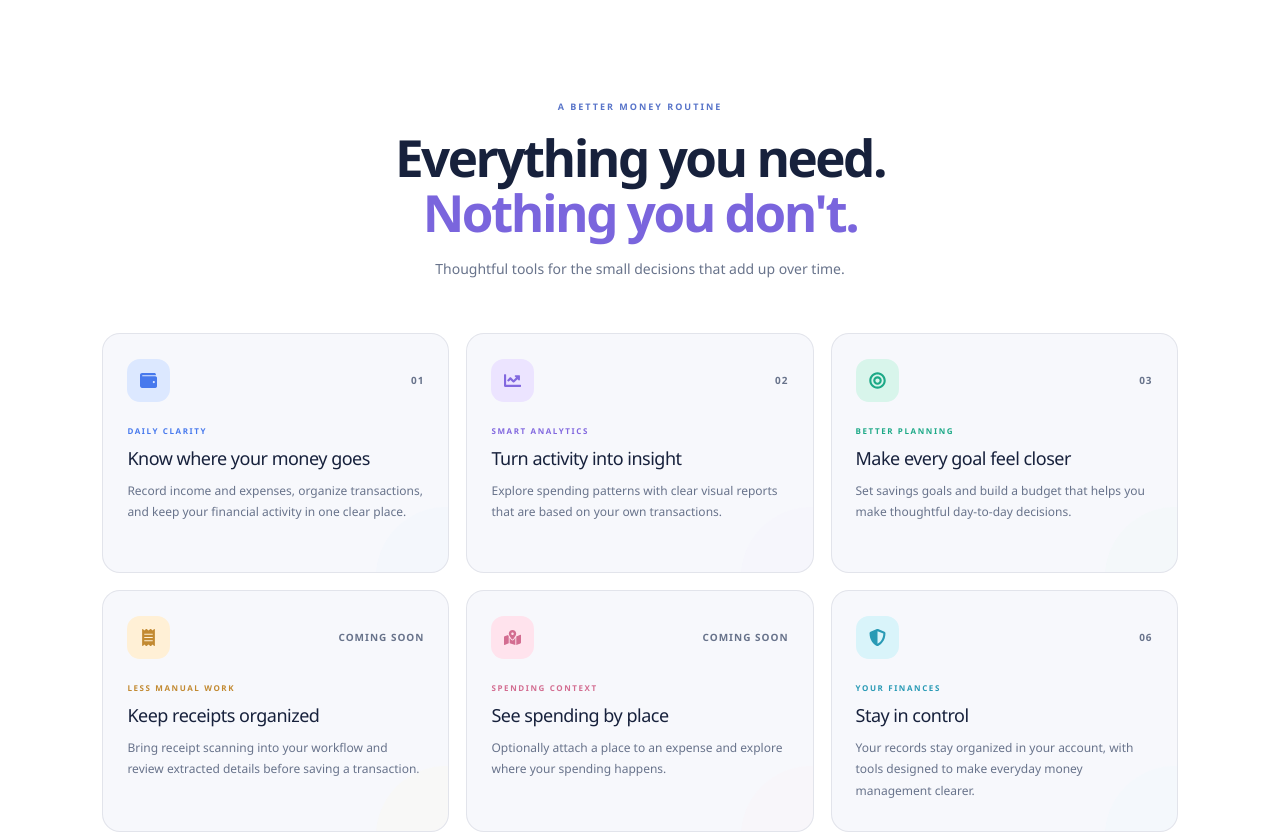
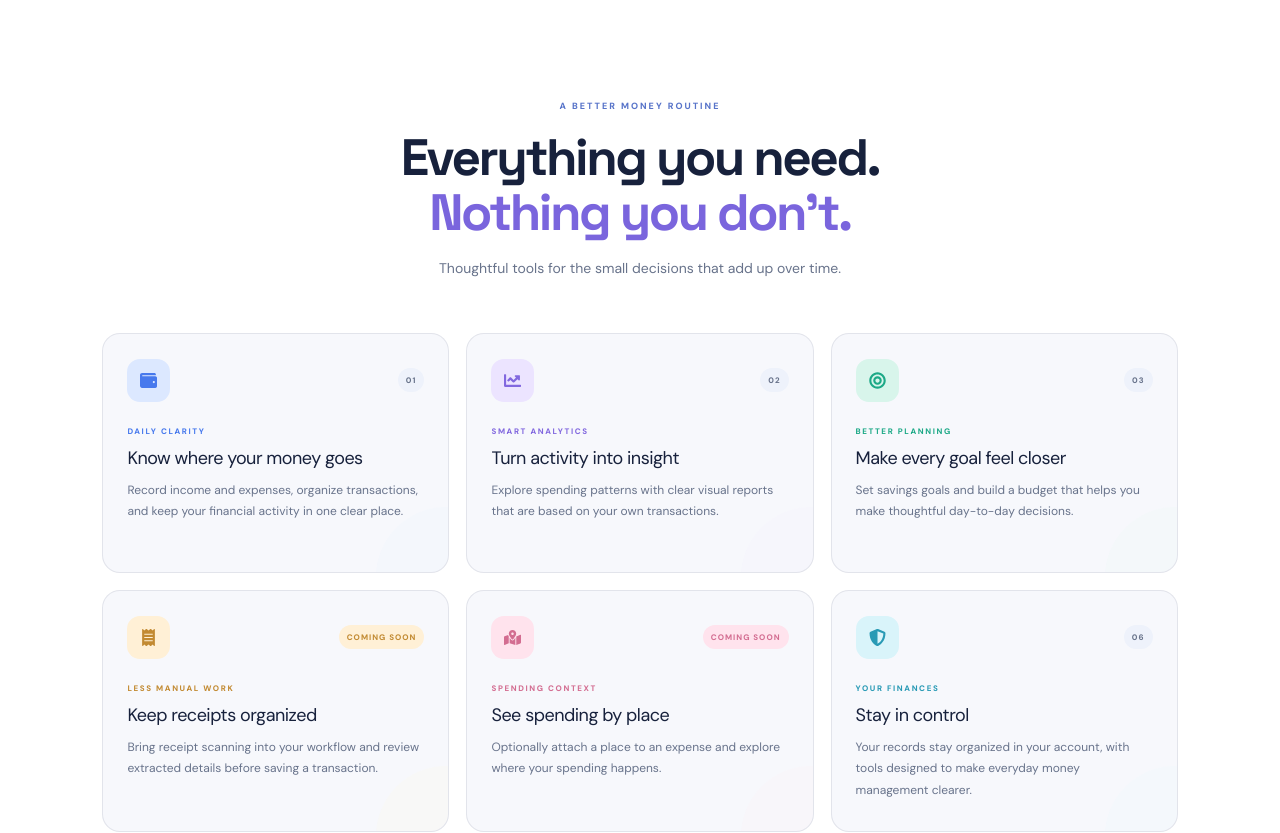
Before and after one commit to Pikanshi1/expense-tracker, a React (Vite) app in the folder expense-tracker-frontend/: page / in a window 1280 px wide. Shown: the part 1160-1993 px from the top of the page. Built offline with nearby package versions, Linux system fonts and the light colour scheme; no server answers.

Commit message:
Add premium typography and polished page entrance animation

```diff
--- a/expense-tracker-frontend/src/index.css
+++ b/expense-tracker-frontend/src/index.css
@@ -1,3 +1,4 @@
+@import url("https://fonts.googleapis.com/css2?family=DM+Sans:wght@400;500;600;700;800&family=Space+Grotesk:wght@500;600;700&display=swap");
 @import "tailwindcss";
 
 :root {
@@ -517,3 +518,37 @@ body {
 @media (max-width: 700px) {
   .auth-standalone-panel { padding: 30px 22px; }
 }
+
+
+/* Typography and first-paint motion */
+.hero-copy h1, .intro-strip h2, .section-heading h2, .how-heading h2,
+.cta-content h2, .auth-story h1, .auth-form-heading h2 {
+  font-family: "Space Grotesk", "DM Sans", sans-serif;
+}
+.page-load-line {
+  position: fixed;
+  z-index: 100;
+  top: 0;
+  left: 0;
+  height: 3px;
+  width: 100%;
+  transform-origin: left;
+  background: linear-gradient(90deg, #4d83ff, #8c6ce7, #50c5a4);
+  animation: page-load .85s cubic-bezier(.2,.7,.2,1) both;
+  pointer-events: none;
+}
+@keyframes page-load {
+  0% { transform: scaleX(0); opacity: 1; }
+  78% { transform: scaleX(1); opacity: 1; }
+  100% { transform: scaleX(1); opacity: 0; }
+}
+.feature-index {
+  padding: 6px 8px;
+  border-radius: 20px;
+  background: var(--surface-soft);
+  font-size: 8px;
+}
+.tone-amber .feature-index, .tone-rose .feature-index {
+  color: var(--card-accent);
+  background: var(--card-glow);
+}
```
